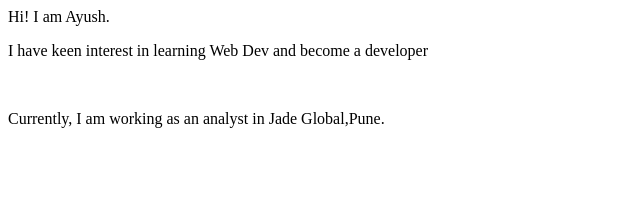
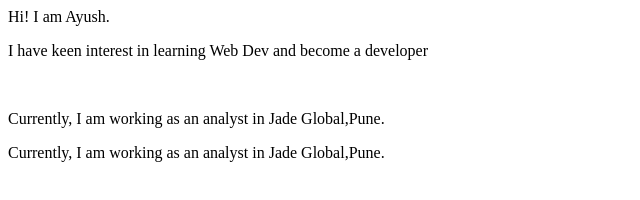
Before and after one commit to ayush7088/theAyushJoshi-porfolio, a plain HTML site: page index.html in a window 1280 px wide. Shown: the whole page, without its empty margins (0-640 px from the left). Drawn offline with Linux system fonts and the light colour scheme.

Commit message:
update details of project

```diff
--- a/index.html
+++ b/index.html
@@ -10,5 +10,6 @@
     Hi! I am Ayush.
     <p>I have keen interest in learning Web Dev and become a developer</p><br>
     <p>Currently, I am working as an analyst in Jade Global,Pune. </p>
+    <p>Currently, I am working as an analyst in Jade Global,Pune. </p>
 </body>
 </html>
```
